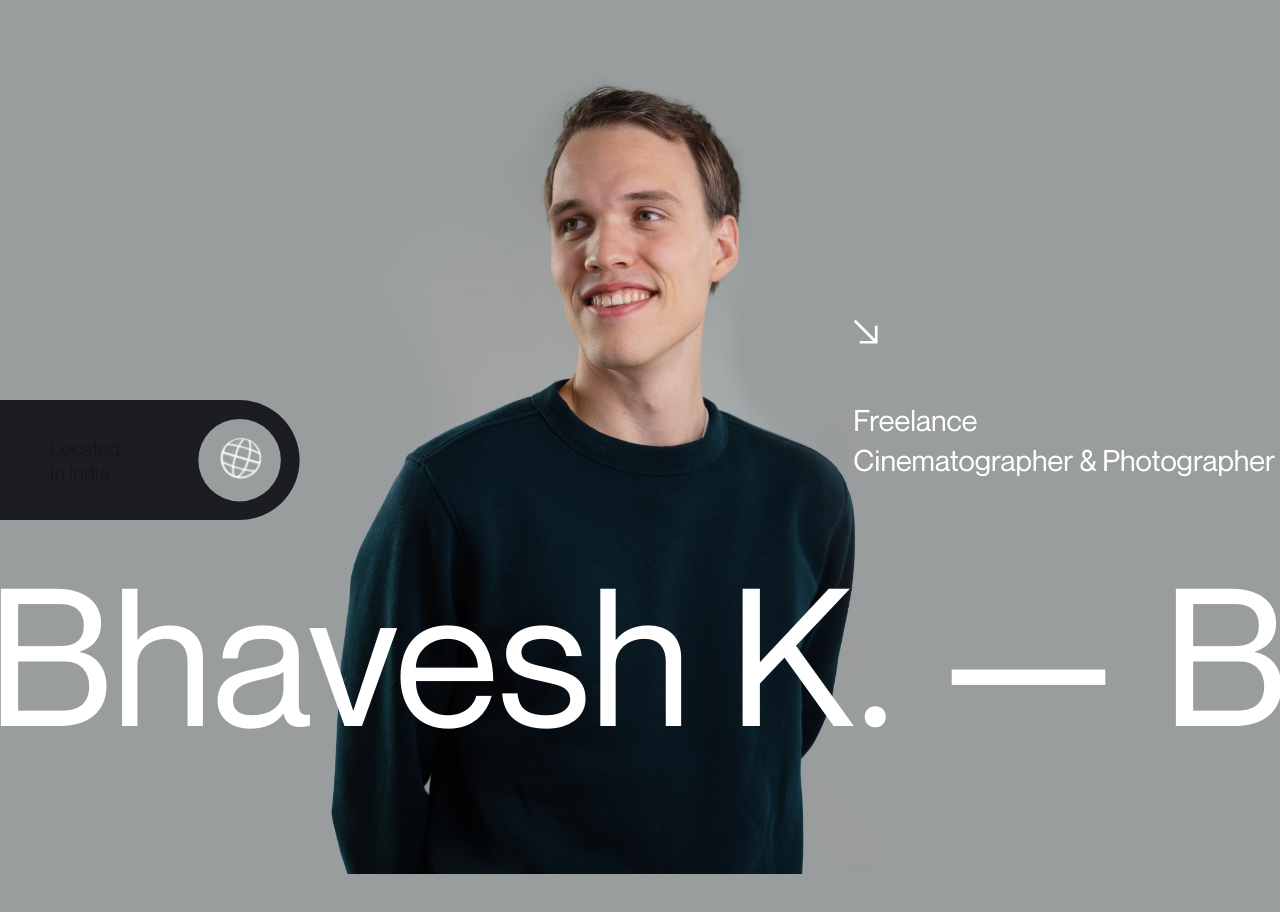
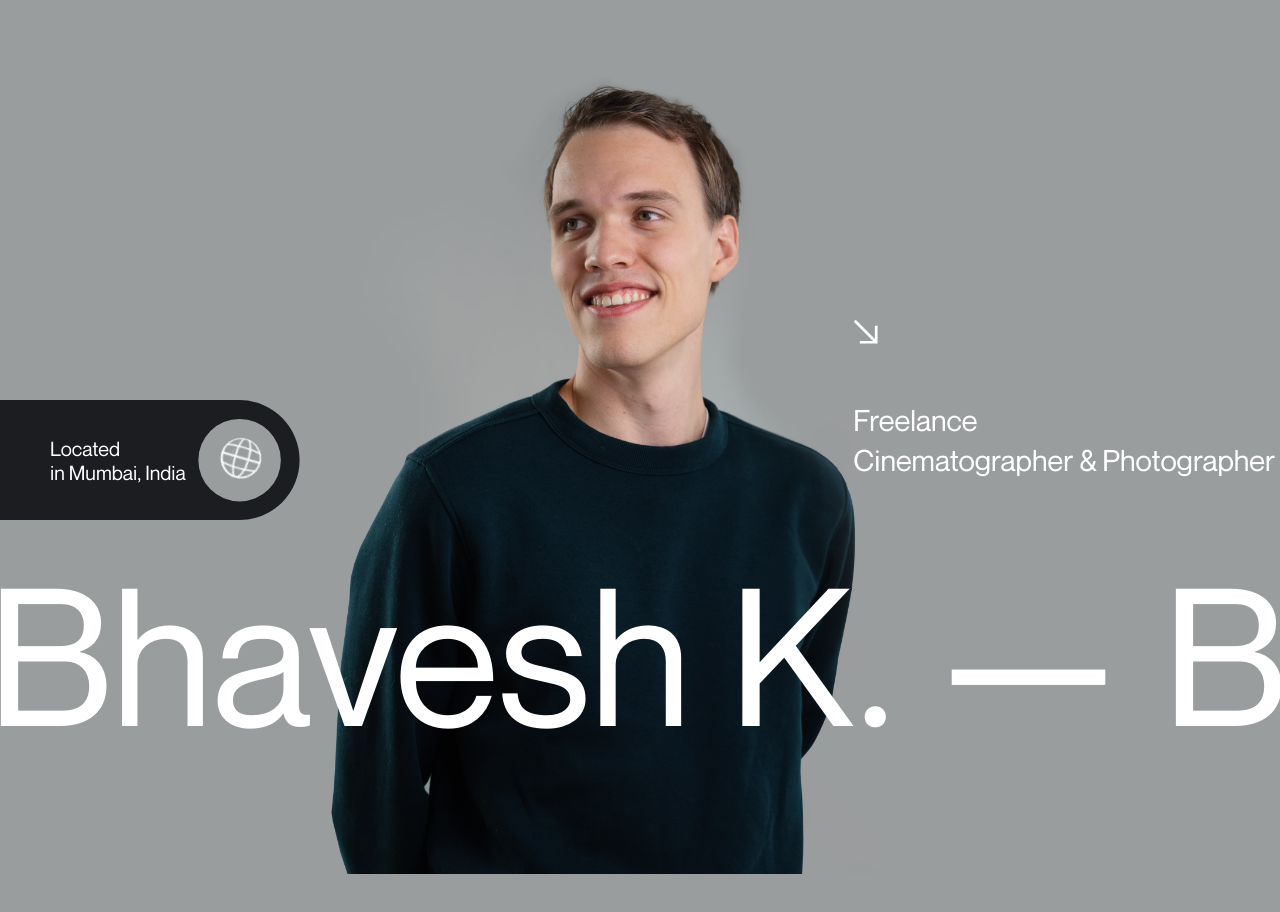
Before and after one commit to AdarshPawar29/indianfilmaker, a Next.js app: page / in a window 1280 px wide. Shown: the top 912 px of the page. Built offline with nearby package versions, Linux system fonts and the light colour scheme.

Commit message:
fix animation

```diff
--- a/components/HeroSection.tsx
+++ b/components/HeroSection.tsx
@@ -25,9 +25,9 @@ const HeroSection: React.FC = () => {
 
       <div className="overlay get-height">
         <div className="hanger">
-          <p className="font-neue text-xl">
+          <p className="font-neue text-white text-xl">
             <span>Located </span>
-            <span>in India </span>
+            <span>in Mumbai, India </span>
           </p>
           <Image
             src="/hanger.svg"
@@ -74,7 +74,8 @@ const HeroSection: React.FC = () => {
         <div className="name-h1">
           <h1 className="font-neue text-white text-xl">
             <span ref={nameWrapRef} className="name-wrap">
-              Bhavesh K.<span className="spacer">—</span>
+              Bhavesh K.<span className="spacer">—</span>Bhavesh K.
+              <span className="spacer">—</span>
             </span>
           </h1>
         </div>
--- a/hooks/useNameAnimation.ts
+++ b/hooks/useNameAnimation.ts
@@ -44,7 +44,7 @@ export const useNameAnimation = () => {
     tl.to([element, clone], {
       xPercent: -100,
       ease: "none",
-      duration: 10,
+      duration: 20,
     });
 
     setTimeline(tl);
```
